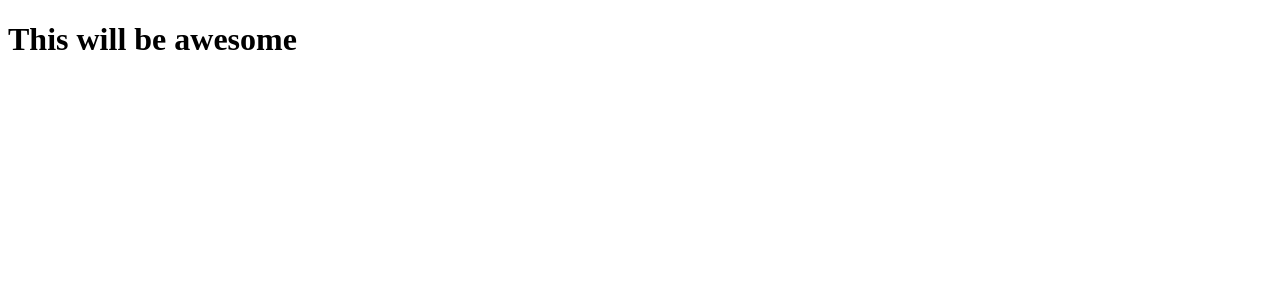
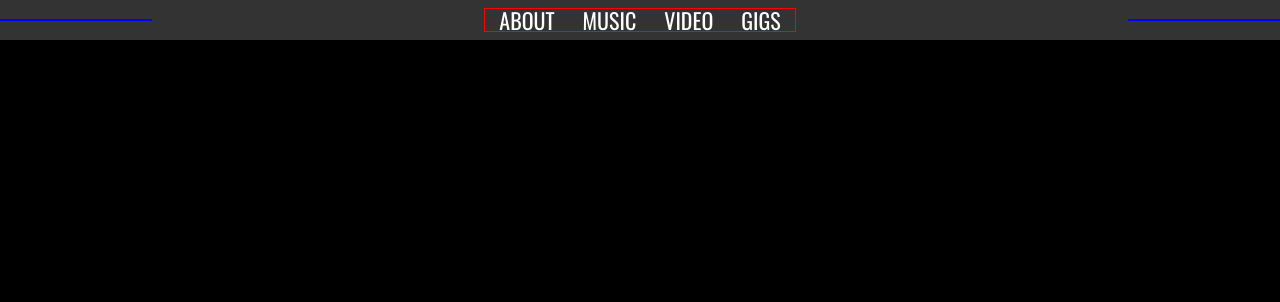
Before and after one commit to K4stor/TigerBonesaw, a plain HTML site: page index.html in a window 1280 px wide. Drawn offline with nearby package versions, Linux system fonts and the light colour scheme.

Commit message:
basic nav idea sketched

```diff
--- a/index.html
+++ b/index.html
@@ -1,9 +1,45 @@
 <!DOCTYPE html>
 <html>
   <head>
+    <link href="https://fonts.googleapis.com/css?family=Oswald&display=swap" rel="stylesheet">
+    <link href="main.css" rel="stylesheet">
     <title>Tiger Bonesaw - official website</title>
   </head>
   <body>
+    <!-- <div class="menu">
+    </div> -->
+
+    <nav>
+      <div class="topnav-left"></div>
+      <ul class="topnav">
+          <li><a href="#about"> ABOUT </a></li>
+          <li><a href="#music"> MUSIC </a></li>
+          <li><a href="#video"> VIDEO </a></li>
+          <li><a href="#gigs"> GIGS </a></li>
+      </ul>
+      <div class="topnav-right"></div>
+    </nav>
+
+
+    <div class="about">
     <h1>This will be awesome</h1>
+
+    <h2>THE BAND</h2>
+    <p>Tiger Bonesaw is a rock band hailing from Germany. Their sound is melodic, yet energetic
+       and hard-hitting, often inspired by artists as diverse as Foo Fighters, Biffy Clyro,
+        Queens Of The Stone Age, and more. </p>
+
+    <p>The group also holds distinctive stoner rock influences, adding depth and atmospherics
+       to their sound due to the diverse background of the band’s line-up. The group features
+       guitarist Carsten Przyluczky, as well as bassist Stefan Marien, lead vocalist / guitarist
+       Dennis Hadrika, and last but not least, Jorg Skaramaga behind the drum kit. </p>
+
+    <p>Recently, Tiger Bonesaw set out to release their debut album, which is also accompanied
+       by a music video for leading single “The Mean Scene.” </p>
+
+    </div>
+
+    <h2> Gigs </h2>
+
   </body>
 </html>
--- /dev/null
+++ b/main.css
@@ -0,0 +1,45 @@
+body {
+  font-family: 'Oswald', Impact, Arial, sans-serif;
+  line-height: 1;
+  margin: 0;
+  background-color: black;
+}
+
+.about {
+    text-align: center
+}
+
+/* ---------------------------------- NAVBAD ----------------- */
+
+nav {
+  height: 40px;
+  background-color: #333;
+  width: 100%;
+  margin: 0;
+  display: flex;
+  justify-content: space-between;
+  align-items: center;
+}
+
+nav ul {
+  margin: 0;
+  padding: 0;
+  border: 1px solid red;
+  display: flex;
+}
+
+ul.topnav li {
+  list-style: none;
+}
+
+ul.topnav li a {
+  font-size: 22px;
+  text-decoration: none;
+  padding: 14px;
+  color: white;
+}
+
+.topnav-left, .topnav-right {
+  width: 150px;
+  border: 1px solid blue;
+}
```
